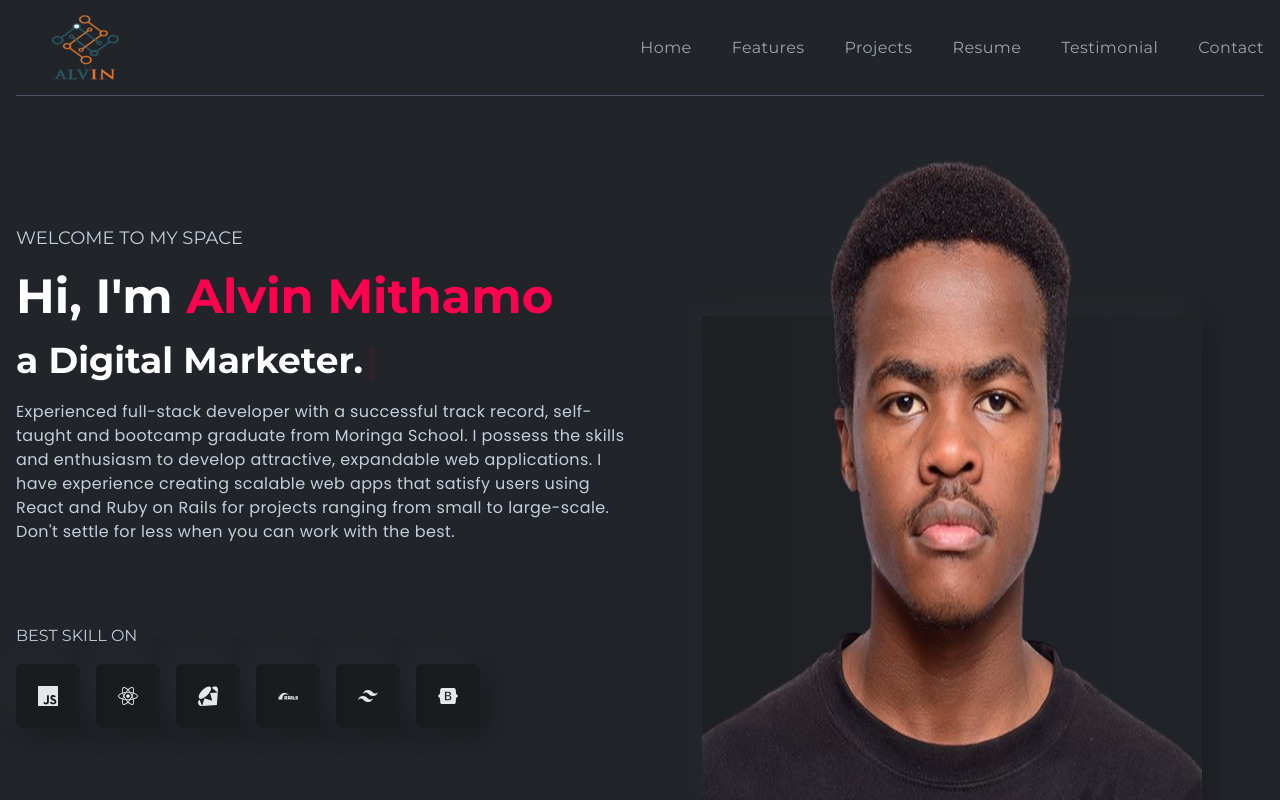
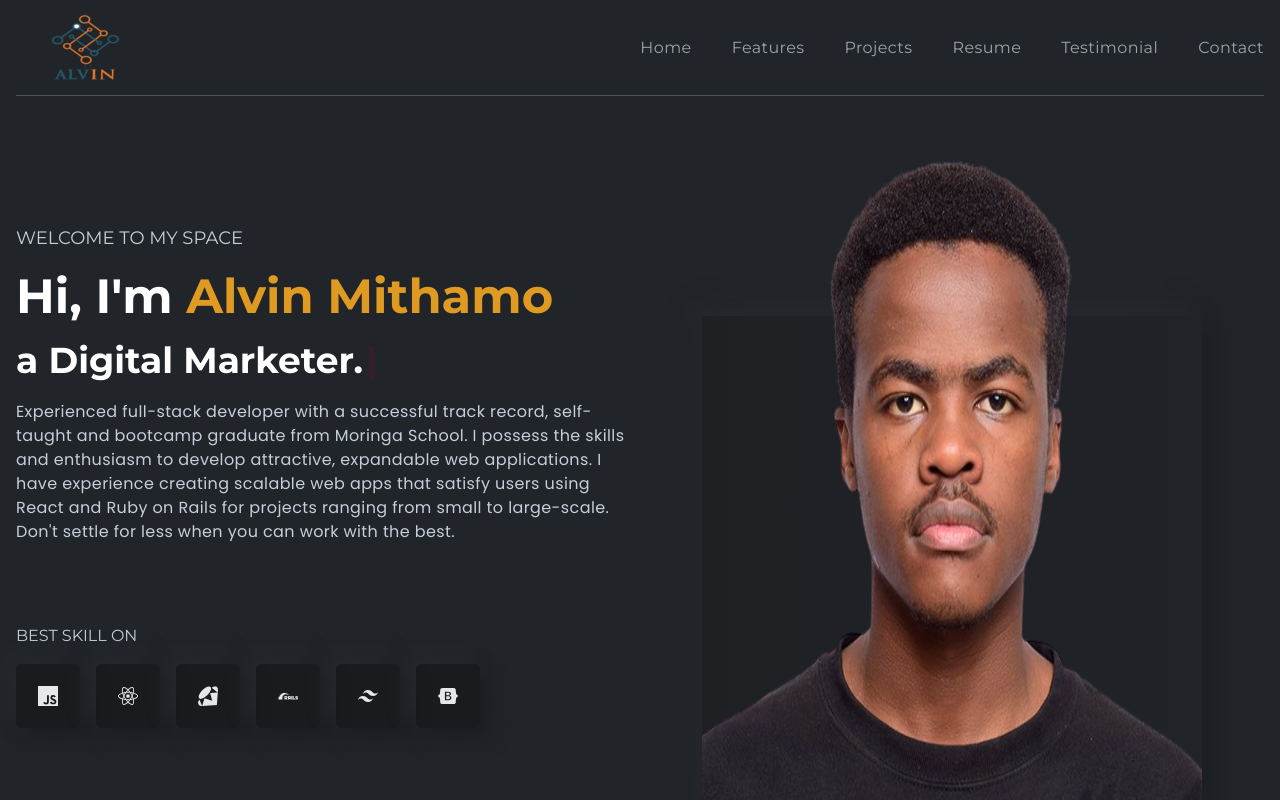
Before and after one commit to alvinmithamo/portifolio-revamp, a React (Create React App) app: page / in a window 1280 px wide. Shown: the top 800 px of the page. Built offline with nearby package versions, Linux system fonts and the light colour scheme.

Commit message:
styling colors

```diff
--- a/tailwind.config.js
+++ b/tailwind.config.js
@@ -21,7 +21,7 @@ module.exports = {
         bodyColor: "#212428",
         lightText: "#c4cfde",
         boxBg: "linear-gradient(145deg, #1e2024, #23272b)",
-        designColor: "#ff014f",
+        designColor: "#DF9B21",
       },
       boxShadow: {
         shadowOne: "10px 10px 19px #1c1e22, -10px -10px 19px #262a2e",
```
